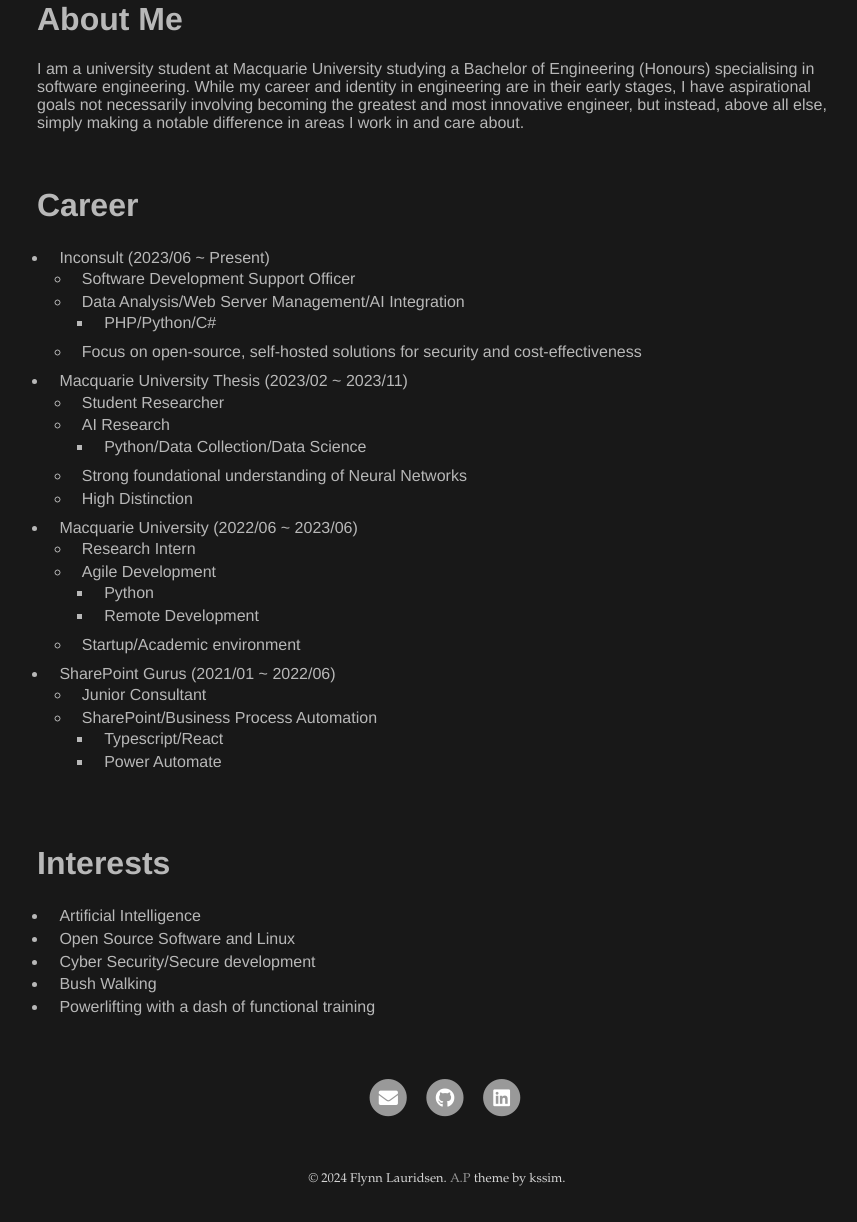
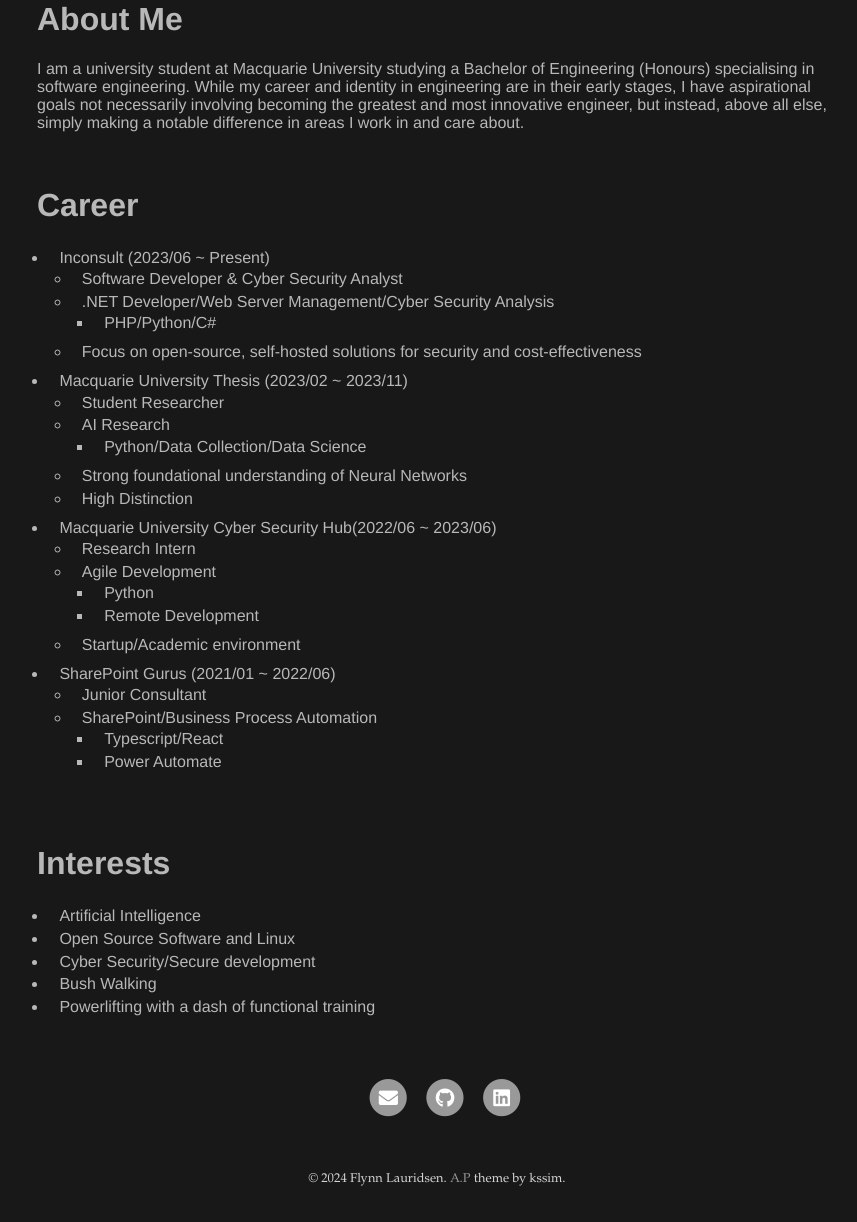
Before and after one commit to monkmonk99/monkmonk99.github.io, a Jekyll site: the page built from index.md, in a window 1280 px wide. Shown: the part 267-1489 px from the top of the page, without its empty margins (203-1060 px from the left). Built offline with Jekyll 4.4.1, drawn with Linux system fonts in a browser that asks for light colours; our own code applies the rules of GitHub Pages for plain Markdown files.

Commit message:
Updated about

```diff
--- a/index.md
+++ b/index.md
@@ -10,8 +10,8 @@ I am a university student at Macquarie University studying a Bachelor of Enginee
 
 # Career
 * Inconsult (2023/06 ~ Present)
-  * Software Development Support Officer
-  * Data Analysis/Web Server Management/AI Integration
+  * Software Developer & Cyber Security Analyst
+  * .NET Developer/Web Server Management/Cyber Security Analysis
     * PHP/Python/C#
   * Focus on open-source, self-hosted solutions for security and cost-effectiveness
 * Macquarie University Thesis (2023/02 ~ 2023/11)
@@ -20,7 +20,7 @@ I am a university student at Macquarie University studying a Bachelor of Enginee
     * Python/Data Collection/Data Science
   * Strong foundational understanding of Neural Networks
   * High Distinction
-* Macquarie University (2022/06 ~ 2023/06)
+* Macquarie University Cyber Security Hub(2022/06 ~ 2023/06)
   * Research Intern
   * Agile Development
     * Python
```
